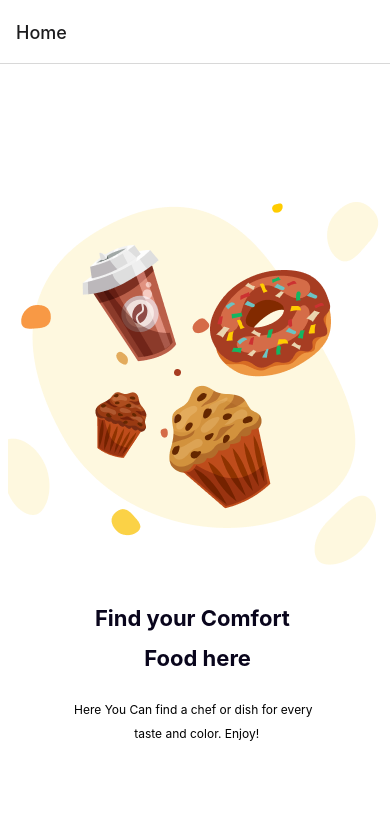
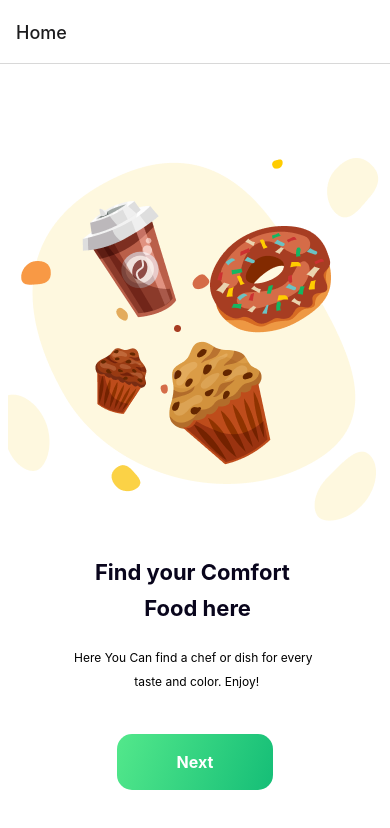
Before and after one commit to sonangrai/foodninja-ui, a React Native app: screen /Onboarding in a window 390 px wide. Shown: the top 828 px of the page. Built offline with nearby package versions, Linux system fonts and the light colour scheme.

Commit message:
feat: onboarding first

```diff
--- a/components/screens/Onboarding/index.tsx
+++ b/components/screens/Onboarding/index.tsx
@@ -1,12 +1,14 @@
 import { Image } from "react-native";
 import styled from "styled-components/native";
+import FoodButton from "../../../common/UI/FoodButton";
 
 function Onboarding() {
   return (
     <OnboardingView>
-      <Image source={require("../../../assets/onboard/Illustartion.png")} />
+      <Image source={require("../../../assets/onboard/illustration.png")} />
       <Heading>Find your Comfort {"\n"} Food here</Heading>
       <Info>Here You Can find a chef or dish for every {"\n"} taste and color. Enjoy!</Info>
+      <FoodButton title="Next" onPress={() => {}} />
     </OnboardingView>
   );
 }
@@ -22,8 +24,8 @@ const OnboardingView = styled.View`
 `;
 
 const Heading = styled.Text`
-  font-size: 22;
-  line-height: 40px;
+  font-size: 22px;
+  line-height: 36px;
   color: #09051c;
   text-align: center;
   font-weight: bold;
@@ -34,4 +36,5 @@ const Info = styled.Text`
   text-align: center;
   line-height: 24px;
   margin-top: 20px;
+  margin-bottom: 40px;
 `;
--- a/package.json
+++ b/package.json
@@ -12,6 +12,7 @@
     "@react-navigation/native": "^6.1.12",
     "@react-navigation/native-stack": "^6.9.20",
     "expo": "^50.0.7",
+    "expo-linear-gradient": "^12.7.2",
     "expo-status-bar": "~1.11.1",
     "react": "18.2.0",
     "react-native": "0.73.4",
```
Also changed, not shown: assets/onboard/illustration.png (renamed from assets/onboard/Illustartion.png).
